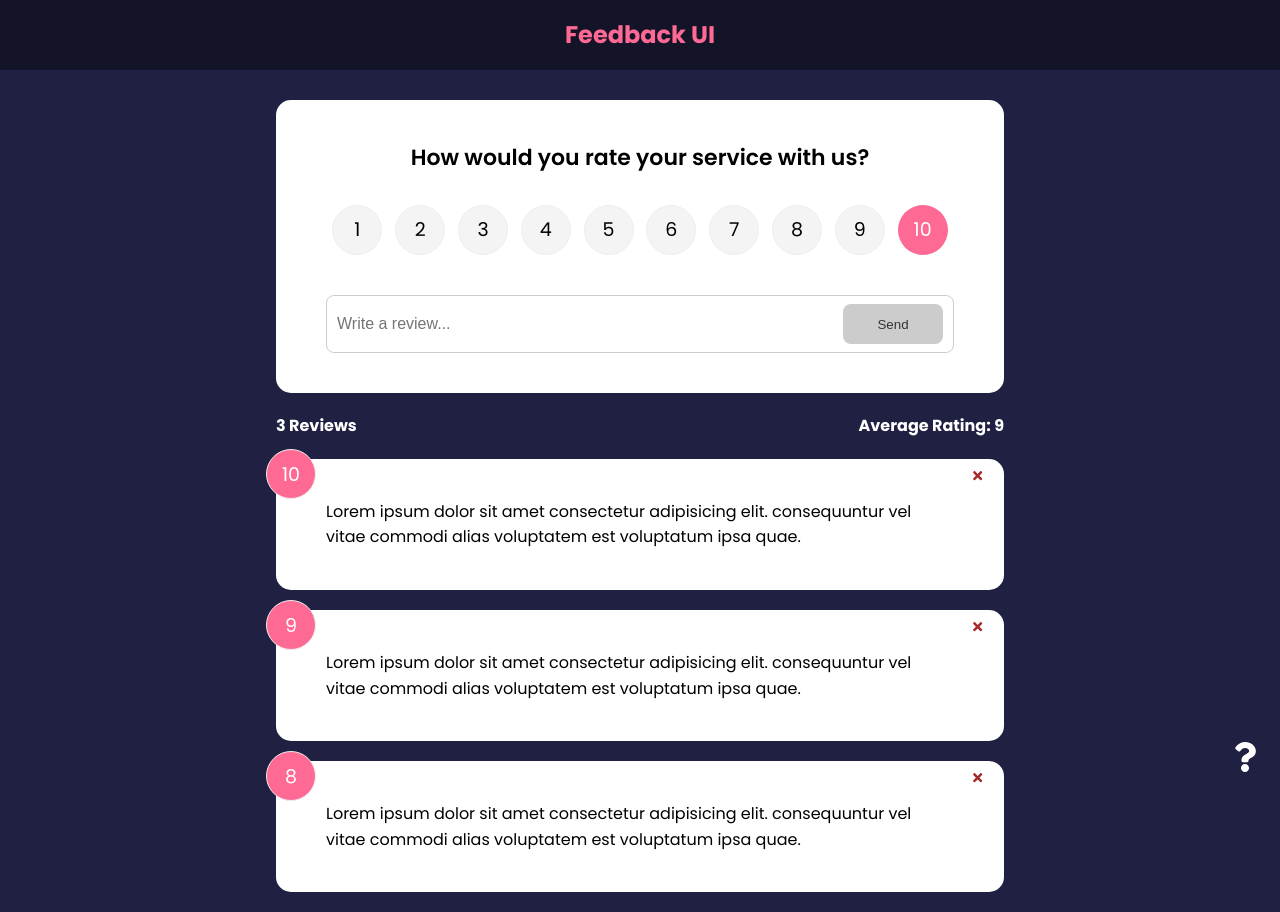
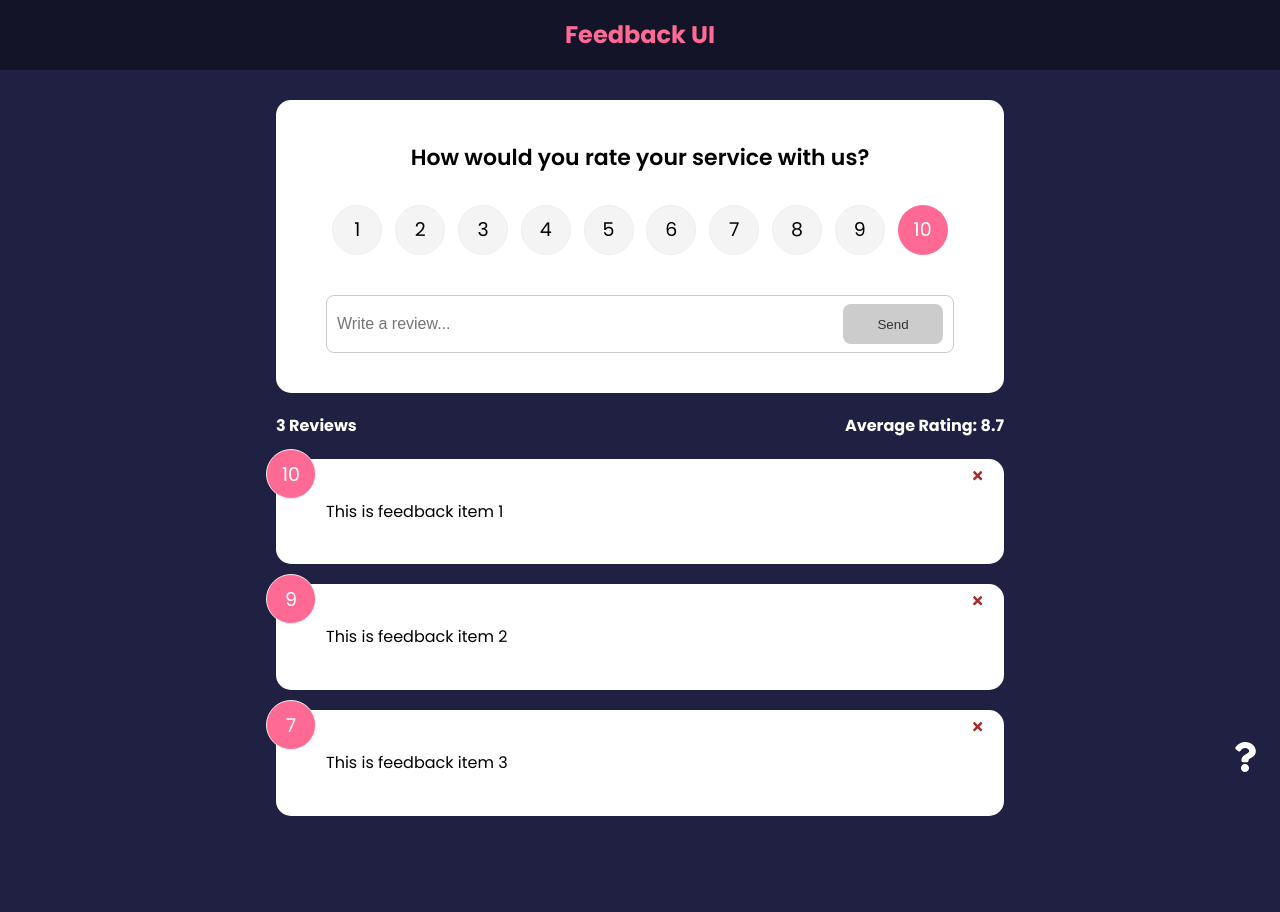
Before and after one commit to rosiezhang1995/feedback-app, a React (Create React App) app: page / in a window 1280 px wide. After the commit the page ends 836 px from the top, so only its background shows below. Built offline with nearby package versions, Linux system fonts and the light colour scheme.

Commit message:
Integrate FeedbackContext across components(FeedbackForm, FeedbackItem, FeedbackList and FeedbackStats)

```diff
--- a/src/App.js
+++ b/src/App.js
@@ -1,9 +1,7 @@
-import { v4 as uuidv4 } from "uuid";
+
 import { BrowserRouter as Router, Routes, Route } from "react-router-dom";
-import { useState } from "react";
 import Header from "./components/Header";
 import FeedbackList from "./components/FeedbackList";
-import FeedbackData from "./data/FeedbackData";
 import FeedbackStats from "./components/FeedbackStats";
 import FeedbackForm from "./components/FeedbackForm";
 import AboutPage from "./pages/AboutPage";
@@ -11,19 +9,6 @@
 import AboutIconLink from "./components/AboutIconLink";
 
 function App() {
-  const [feedback, setFeedback] = useState(FeedbackData);
-
-  // Add new feedback with assigning id.
-  const addFeedback = (newFeedback) => {
-    newFeedback.id = uuidv4();
-    setFeedback([newFeedback, ...feedback]);
-  };
-
-  const deleteFeedback = (id) => {
-    if (window.confirm("Are you sure you want to delete?")) {
-      setFeedback(feedback.filter((item) => item.id !== id));
-    }
-  };
 
   return (
     <FeedbackProvider>
@@ -36,12 +21,9 @@
               path="/"
               element={
                 <>
-                  <FeedbackForm handleAdd={addFeedback} />
-                  <FeedbackStats feedback={feedback} />
-                  <FeedbackList
-                    feedback={feedback}
-                    handleDelete={deleteFeedback}
-                  />
+                  <FeedbackForm />
+                  <FeedbackStats />
+                  <FeedbackList />
                 </>
               }
             />
--- a/src/components/FeedbackForm.jsx
+++ b/src/components/FeedbackForm.jsx
@@ -1,9 +1,10 @@
-import React, { useState } from 'react'
+import React, { useState, useContext} from 'react'
 import Card from './shared/Card'
 import Button from './shared/Button'
 import RatingSelect from './RatingSelect'
+import FeedbackContext from '../context/FeedbackContext'
 
-function FeedbackForm({ handleAdd }) {
+function FeedbackForm() {
 
     const [text, setText] = useState('')
     const [rating, setRating] = useState(10)
@@ -12,6 +13,8 @@
     // default as disabled
     const [btnDisabled, setBtnDisabled] = useState(true)
     const [message, setMessage] = useState('')
+
+    const {addFeedback} = useContext(FeedbackContext)
 
 
     // Function to handle changes in the text input
@@ -44,7 +47,7 @@
                 rating
             }
 
-            handleAdd(newFeedback)
+            addFeedback(newFeedback)
 
             setText('') // Reset text
         }
--- a/src/components/FeedbackItem.jsx
+++ b/src/components/FeedbackItem.jsx
@@ -1,14 +1,16 @@
 import {FaTimes} from 'react-icons/fa'
 import Card from './shared/Card'
+import { useContext } from 'react'
 import PropTypes from 'prop-types'
+import FeedbackContext from '../context/FeedbackContext'
 
-function FeedbackItem({ item, handleDelete }) {
-
+function FeedbackItem({ item }) {
+  const {deleteFeedback} = useContext(FeedbackContext)
 
   return (
     <Card>
       <div className='num-display'>{item.rating}</div>
-      <button onClick={() => handleDelete(item.id)} className="close">
+      <button onClick={() => deleteFeedback(item.id)} className="close">
         <FaTimes color='brown' />
       </button>
       <div className='text-display'>{item.text}</div>
--- a/src/components/FeedbackList.jsx
+++ b/src/components/FeedbackList.jsx
@@ -1,7 +1,11 @@
 import { motion, AnimatePresence } from 'framer-motion'
 import FeedbackItem from './FeedbackItem'
 import PropTypes from 'prop-types'
-function FeedbackList({ feedback, handleDelete}) {
+import { useContext } from 'react'
+import FeedbackContext from '../context/FeedbackContext'
+function FeedbackList() {
+  const { feedback } = useContext(FeedbackContext)
+
   if (!feedback || feedback.length === 0) {
     return <p>No Feedback Yet</p>
   }
@@ -19,7 +23,6 @@
         <FeedbackItem
         key={item.id}
         item={item}
-        handleDelete={handleDelete}
         />
         </motion.div>
       ))}
--- a/src/components/FeedbackStats.jsx
+++ b/src/components/FeedbackStats.jsx
@@ -1,14 +1,17 @@
-import PropTypes from 'prop-types'
+import { useContext } from 'react'
+import FeedbackContext from '../context/FeedbackContext'
 
-function FeedbackStats({feedback}) {
-    // Calculate avg rating
-    let average = feedback.reduce((acc, cur) => {
-        return acc + cur.rating
-    }, 0) /feedback.length
+function FeedbackStats() {
+  const { feedback } = useContext(FeedbackContext);
 
-    // Format avg rating: round to one decimal place if not a integer.
-    average = average.toFixed(1).replace(/[.,]0$/, '')
+  // Calculate avg rating
+  let average =
+    feedback.reduce((acc, cur) => {
+      return acc + cur.rating;
+    }, 0) / feedback.length;
 
+  // Format avg rating: round to one decimal place if not a integer.
+  average = average.toFixed(1).replace(/[.,]0$/, '')
 
   return (
     <div className='feedback-stats'>
@@ -18,8 +21,5 @@
   )
 }
 
-FeedbackStats.propTypes = {
-  feedback: PropTypes.array.isRequired,
-}
 
 export default FeedbackStats
--- a/src/context/FeedbackContext.js
+++ b/src/context/FeedbackContext.js
@@ -1,3 +1,4 @@
+import { v4 as uuidv4 } from "uuid";
 import { createContext, useState } from "react";
 
 const FeedbackContext = createContext();
@@ -6,14 +7,39 @@
   const [feedback, setFeedback] = useState([
     {
       id: 1,
-      text: "This item is from context",
+      text: 'This is feedback item 1',
       rating: 10,
     },
+    {
+      id: 2,
+      text: 'This is feedback item 2',
+      rating: 9,
+    },
+    {
+      id: 3,
+      text: 'This is feedback item 3',
+      rating: 7,
+    },
   ]);
+
+  // Add new feedback with assigning id.
+  const addFeedback = (newFeedback) => {
+    newFeedback.id = uuidv4();
+    setFeedback([newFeedback, ...feedback]);
+  };
+
+  const deleteFeedback = (id) => {
+    if (window.confirm("Are you sure you want to delete?")) {
+      setFeedback(feedback.filter((item) => item.id !== id));
+    }
+  };
+
   return (
     <FeedbackContext.Provider
       value={{
         feedback,
+        deleteFeedback,
+        addFeedback,
       }}
     >
       {children}
```
